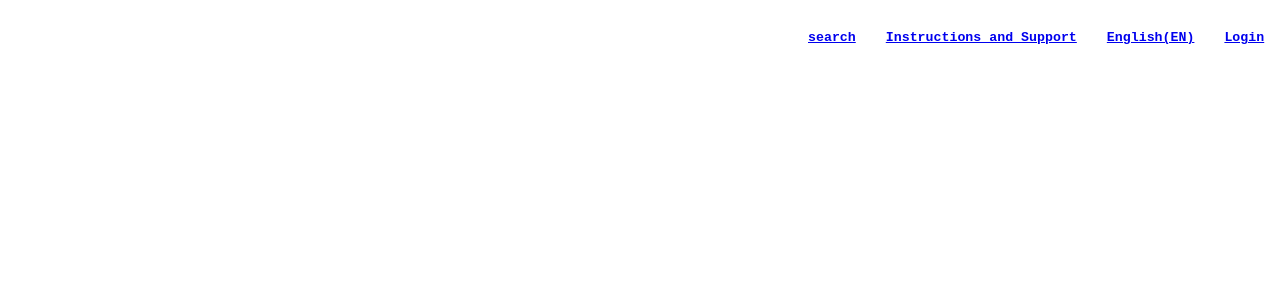
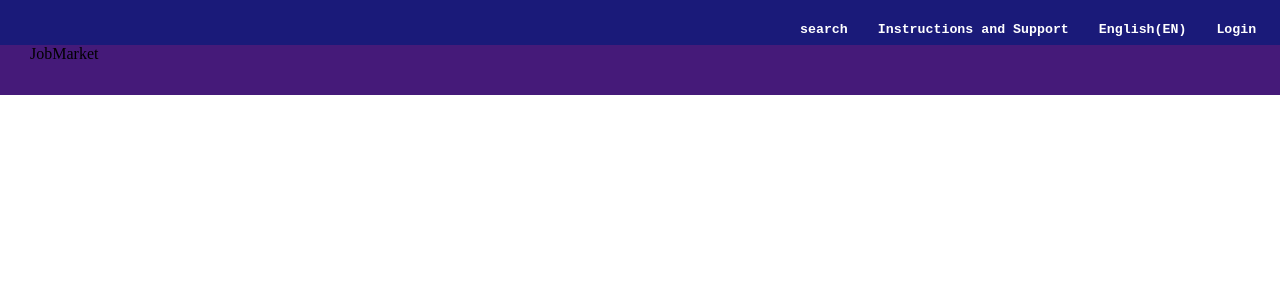
Before and after one commit to franklinadom/React-Project, a React (Vite) app in the folder frontend/: page / in a window 1280 px wide. Shown: the top 300 px of the page. Built offline with nearby package versions, Linux system fonts and the light colour scheme.

Commit message:
updated interface

```diff
--- a/frontend/src/Header.jsx
+++ b/frontend/src/Header.jsx
@@ -2,13 +2,23 @@
 function Header(){
 
     return(
-      <header className="header">
-        <h5><a href="#">search</a></h5>
-        <h5><a href="#">Instructions and Support</a></h5>
-        <h5><a href="#">English(EN)</a></h5>
-        <h5><a href="#">Login</a></h5>
+      <>
 
-      </header>
+      <div>
+        <nav className="navbar">
+        <h5>search</h5>
+        <h5>Instructions and Support</h5>
+        <h5>English(EN)</h5>
+        <h5>Login</h5>
+        </nav>
+      </div>
+
+      <div>
+        <header>
+          <p className="Brand-name">JobMarket</p>
+        </header>
+      </div>
+      </>
     );
 
 }
--- a/frontend/src/index.css
+++ b/frontend/src/index.css
@@ -1,7 +1,24 @@
-.header{
+body{
+  margin: 0;
+  padding:0;
+}
+
+.navbar{
   font-family: 'Courier New', Courier, monospace;
   padding-left: 800px;
   display: flex;
-  margin-bottom: 60px;
   gap: 30px;
+  background-color: rgb(26, 26, 121);
+  color: white;
+  height: 45px;
+  text-align: center;
 }
+
+.Brand-name{
+  background-color: rgb(69, 26, 121);
+  padding-left: 30px;
+  margin-top: 0%;
+  height: 50px;
+  justify-content: center;
+
+}
```
